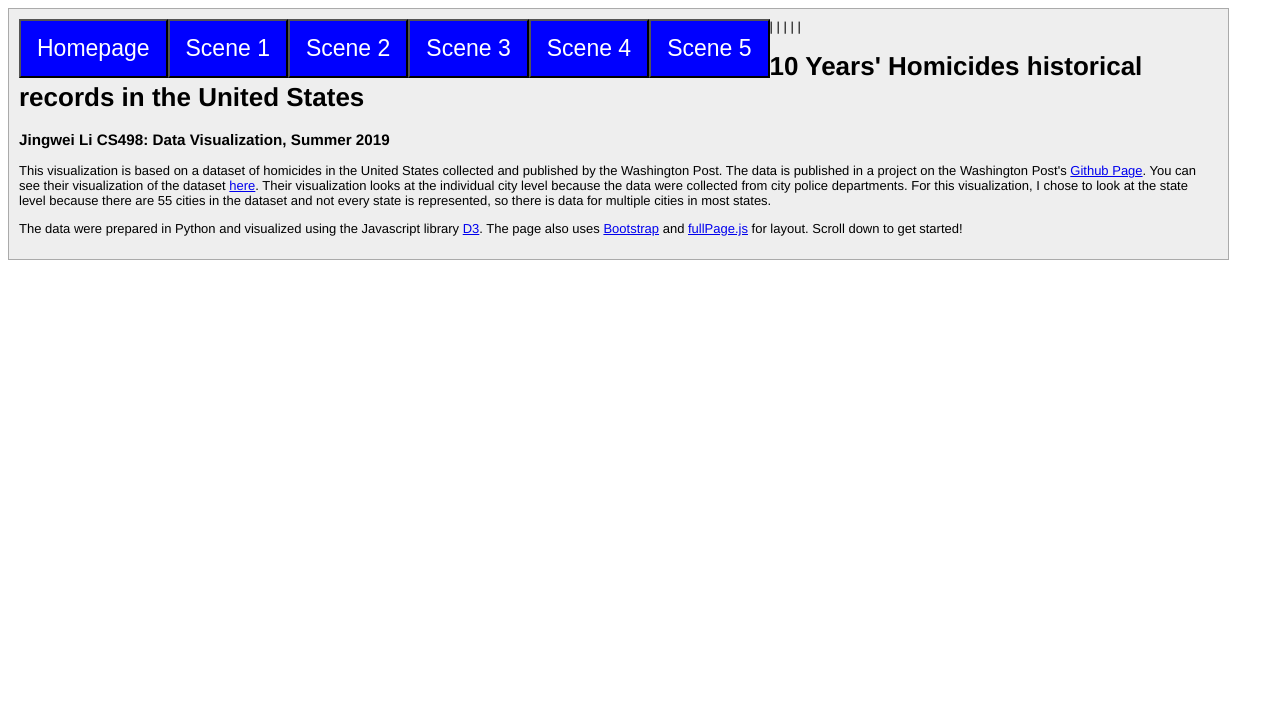
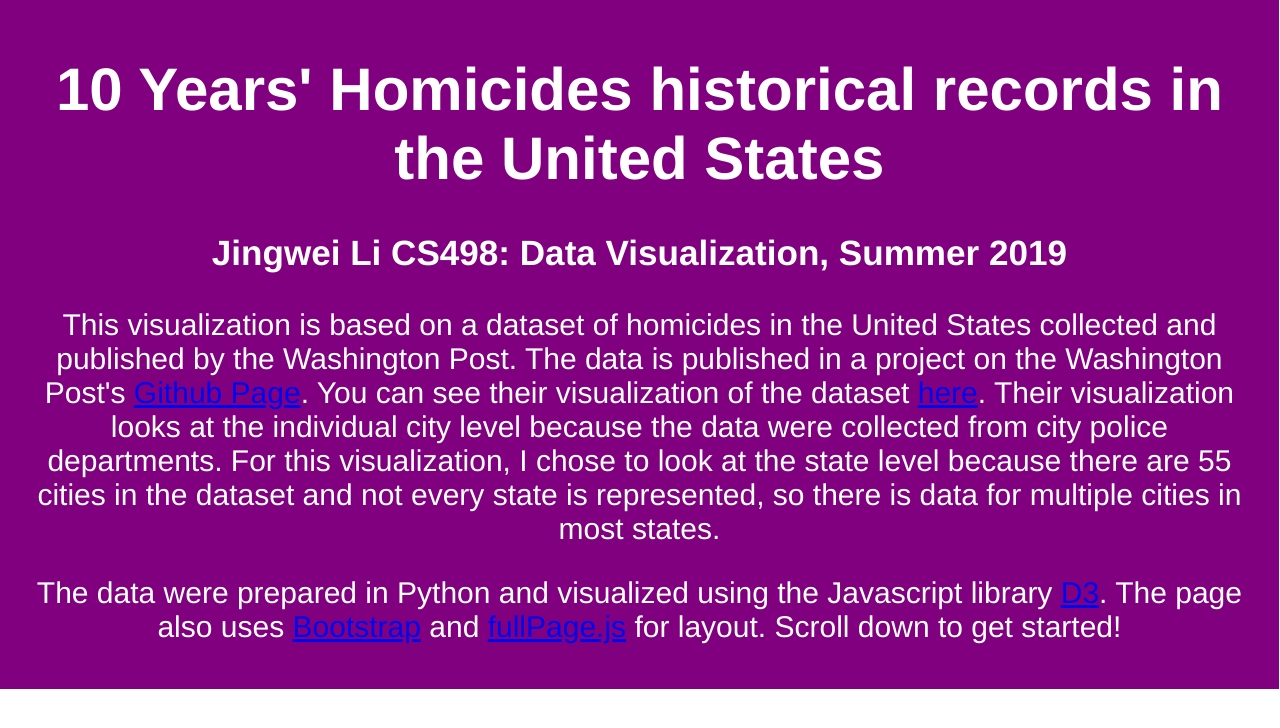
Before and after one commit to cqlijingwei/cqlijingwei.github.io, a PHP site: page /cs498dv/index.html in a window 1280 px wide. Shown: the top 728 px of the page. Run offline with PHP 8.4, Linux system fonts and the light colour scheme.

Commit message:
dv mainpage updated

```diff
--- a/cs498dv/1.html
+++ b/cs498dv/1.html
@@ -20,7 +20,7 @@
 	<button onclick="window.location.href='index.html'">
 		Homepage
 	</button>|
-    <button data-toggle="tooltip" data-placement="top" title="Current Scene">
+    <button class="active" data-toggle="tooltip" data-placement="top" title="Current Scene">
 		Scene 1
     </button>|
     <button onclick="window.location.href='2.html'">
--- a/cs498dv/2.html
+++ b/cs498dv/2.html
@@ -22,7 +22,7 @@
     <button onclick="window.location.href='1.html'" >
 		Scene 1
     </button>|
-    <button data-toggle="tooltip" data-placement="top" title="Current Scene">
+    <button class="active" data-toggle="tooltip" data-placement="top" title="Current Scene">
 		Scene 2
     </button>|
     <button onclick="window.location.href='3.html'">
--- a/cs498dv/3.html
+++ b/cs498dv/3.html
@@ -26,7 +26,7 @@
     <button  onclick="window.location.href='2.html'" >
 		Scene 2
     </button>|
-    <button data-toggle="tooltip" data-placement="top" title="Current Scene">
+    <button class="active" data-toggle="tooltip" data-placement="top" title="Current Scene">
 		Scene 3
     </button>|
     <button onclick="window.location.href='4.html'">
--- a/cs498dv/4.html
+++ b/cs498dv/4.html
@@ -29,7 +29,7 @@
     <button onclick="window.location.href='3.html'" >
 		Scene 3
     </button>|
-    <button data-toggle="tooltip" data-placement="top" title="Current Scene">
+    <button class="active" data-toggle="tooltip" data-placement="top" title="Current Scene">
 		Scene 4
     </button>|
 	<button onclick="window.location.href='5.html'">
--- a/cs498dv/5.html
+++ b/cs498dv/5.html
@@ -44,7 +44,7 @@
           <button onclick="window.location.href='4.html'">
               Scene 4
           </button>|
-          <button data-toggle="tooltip" data-placement="top" title="Current Scene">
+          <button class="active" data-toggle="tooltip" data-placement="top" title="Current Scene">
               Scene 5
            </button>
       </div>
--- a/cs498dv/css/styles.css
+++ b/cs498dv/css/styles.css
@@ -24,6 +24,20 @@ button:hover{
 button.active{
     background-color: yellow;
     color: black;
+}
+
+.cover {
+    position: absolute;
+    background-color: purple;
+    top: 0;
+    left: 0;
+    border: none;
+    color: white;
+    padding: 15px 25px;
+    text-align: center;
+    font-size: 30px;
+    width:96%;
+    margin-top: 0;
 }
 
 /* Popup container - can be anything you want */
--- a/cs498dv/index.html
+++ b/cs498dv/index.html
@@ -16,7 +16,7 @@
 <div class="divTableCell">
 
 <div>
-	<button data-toggle="tooltip" data-placement="top" title="Current Scene">
+	<button class="active" data-toggle="tooltip" data-placement="top" title="Current Scene">
 		Homepage
 	</button>|
     <button onclick="window.location.href='1.html'">
@@ -36,7 +36,7 @@
    </button>
 </div>
 
-<div class="section">
+<div class="cover">
 	<div id="introText">
 		<h1>10 Years' Homicides historical records in the United States </h1>
 		<h3>Jingwei Li CS498: Data Visualization, Summer 2019</h3>
```
